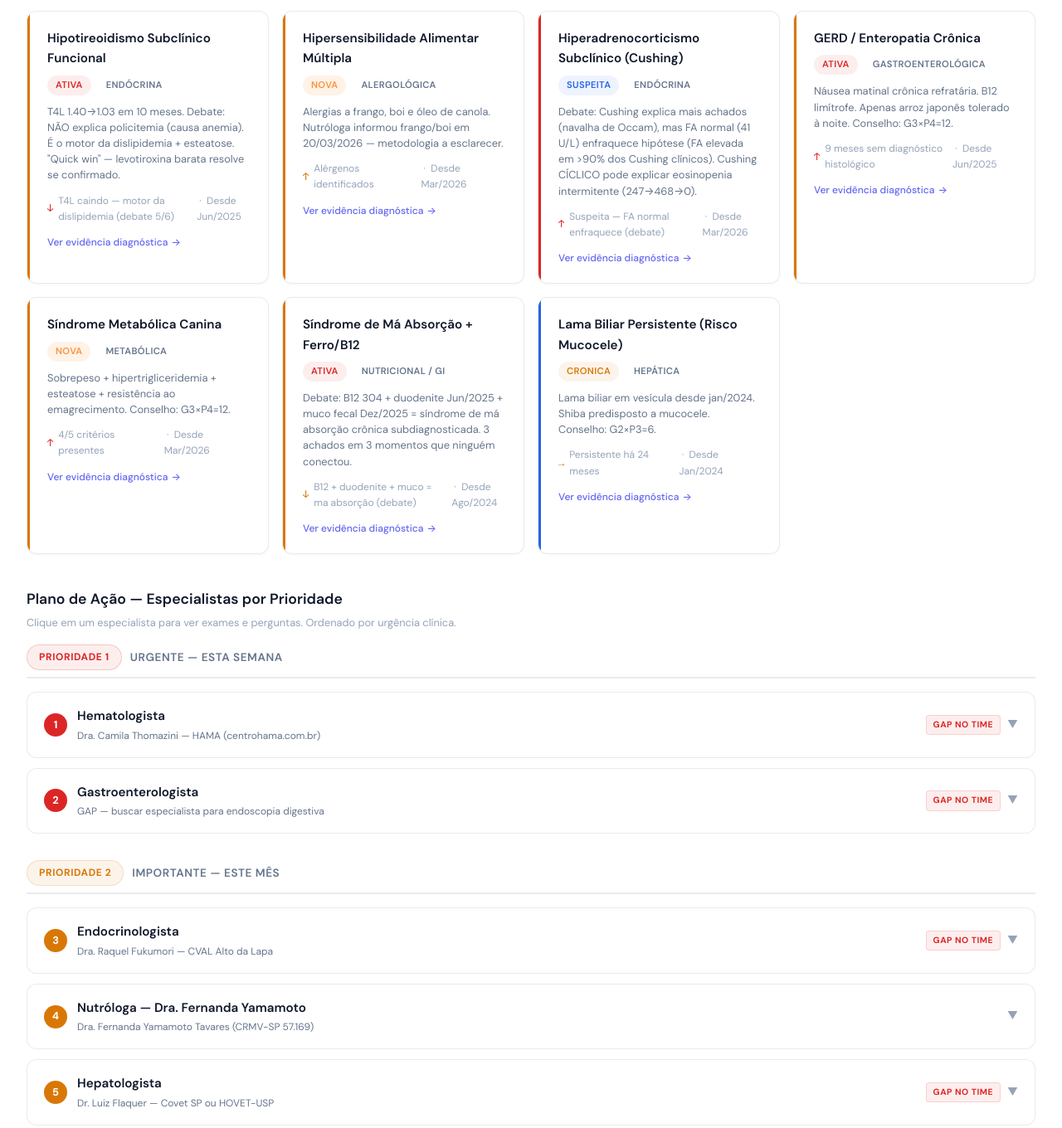
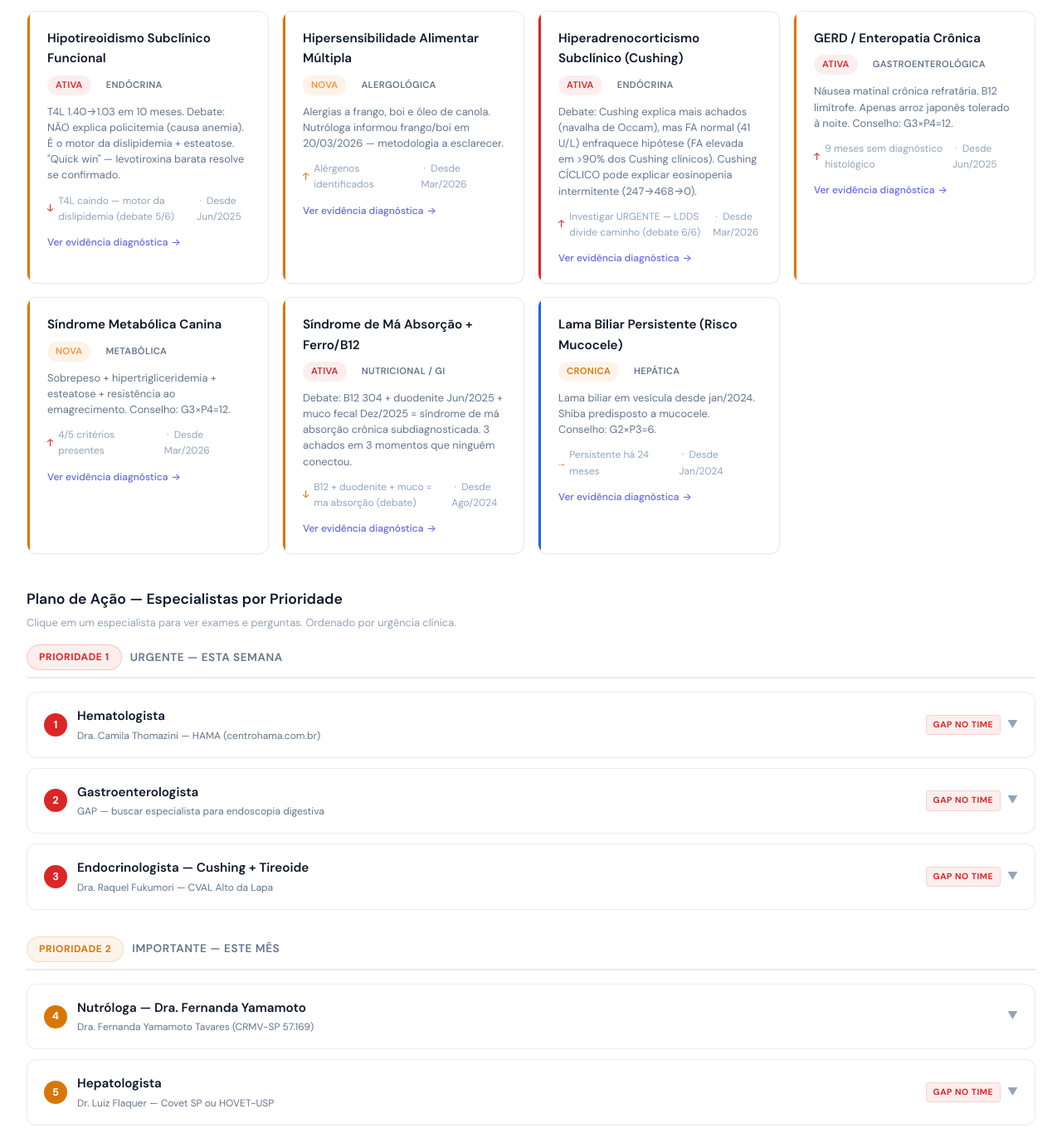
Before and after one commit to mahkoyama/Wally, a plain HTML site: page dashboard-saude-wally.html in a window 1280 px wide. Shown: the part 1048-2408 px from the top of the page at 83% size. Drawn offline with nearby package versions, Linux system fonts and the light colour scheme.

Commit message:
Cushing ativo + Endocrinologista urgente no plano de ação
- Cushing: status 'suspeita' → 'ativa' (aparece em Condições Ativas)
- Endocrinologista movida para Prioridade 1 (URGENTE) — LDDS para Cushing
- Specialty renomeada: "Endocrinologista — Cushing + Tireoide" (visibilidade)

Co-Authored-By: Claude Opus 4.6 (1M context) <noreply@anthropic.com>

```diff
--- a/dashboard-saude-wally.html
+++ b/dashboard-saude-wally.html
@@ -1233,11 +1233,11 @@
       {
         id: 'cushing',
         name: 'Hiperadrenocorticismo Subcl\u00EDnico (Cushing)',
-        status: 'suspeita',
+        status: 'ativa',
         severity: 'alta',
         category: 'End\u00F3crina',
         firstDetected: 'Mar/2026',
-        trend: '\u2191 Suspeita \u2014 FA normal enfraquece (debate)',
+        trend: '\u2191 Investigar URGENTE \u2014 LDDS divide caminho (debate 6/6)',
         trendClass: 'danger',
         description: 'Debate: Cushing explica mais achados (navalha de Occam), mas FA normal (41 U/L) enfraquece hip\u00F3tese (FA elevada em >90% dos Cushing cl\u00EDnicos). Cushing C\u00CDCLICO pode explicar eosinopenia intermitente (247\u2192468\u21920).',
         markers: ['eosinofilos'],
@@ -1340,6 +1340,15 @@
             exams: ['Endoscopia digestiva alta + bi\u00F3psias (SEM omeprazol pr\u00E9vio)', 'Avalia\u00E7\u00E3o de gl\u00E2ndulas anais (sacculite nunca descartada)'],
             questions: ['A n\u00E1usea \u00E9 todo dia de manh\u00E3, mesmo quando come \u00E0 noite. O que pode estar causando?', 'Tem como dar algum protetor de est\u00F4mago enquanto esperamos a endoscopia?', 'Ele tamb\u00E9m se co\u00E7a muito no \u00E2nus \u2014 pode ter algum problema nas gl\u00E2ndulas anais?'],
             gap: true
+          },
+          {
+            specialty: 'Endocrinologista \u2014 Cushing + Tireoide',
+            who: 'Dra. Raquel Fukumori \u2014 CVAL Alto da Lapa',
+            why: 'CUSHING: debate 6/6 \u2014 LDDS urgente (Cushing c\u00EDclico explic. eosinopenia intermitente). TIREOIDE: T4L caindo, motor da dislipidemia.',
+            briefing: 'Doutora, meu cachorro Shiba de 7 anos tem dois problemas que parecem independentes. (1) Sangue grosso h\u00E1 2 anos (hemat\u00F3crito 55-60%) \u2014 um debate m\u00E9dico com 6 especialistas concluiu que pode ser policitemia vera OU Cushing subcl\u00EDnico. A fosfatase alcalina est\u00E1 normal (41), o que \u00E9 incomum em Cushing, mas pode ser Cushing c\u00EDclico. Os eosin\u00F3filos variaram: 247\u2192468\u21920, compat\u00EDvel com secre\u00E7\u00E3o intermitente de cortisol. (2) T4 livre caiu de 1.40 pra 1.03, triglicer\u00EDdeos dobraram, gordura no f\u00EDgado \u2014 provavelmente hipotireoidismo subcl\u00EDnico. Os especialistas recomendam LDDS (mais sens\u00EDvel que cortisol basal pra Cushing c\u00EDclico) + T4L/TSH/TgAA na mesma coleta.',
+            exams: ['LDDS (dexametasona baixa dose) \u2014 mais sens\u00EDvel para Cushing c\u00EDclico', 'T4L por di\u00E1lise de equil\u00EDbrio', 'TSH canino', 'TgAA (anticorpos antitireoglobulina)', 'EPO s\u00E9rica (na mesma coleta \u2014 divide PV vs. secund\u00E1ria)'],
+            questions: ['Os eosin\u00F3filos variaram muito (247\u2192468\u21920) \u2014 pode ser Cushing c\u00EDclico? Por isso preferimos LDDS ao cortisol basal.', 'A tireoide pode explicar os triglicer\u00EDdeos e a gordura no f\u00EDgado, mas N\u00C3O a policitemia, correto?', 'Se confirmar hipotireoidismo + Cushing, qual tratar primeiro?', 'Podemos coletar LDDS + T4L/TSH/TgAA + EPO na mesma sess\u00E3o?'],
+            gap: true
           }
         ]
       },
@@ -1348,15 +1357,6 @@
         label: 'IMPORTANTE \u2014 Este m\u00EAs',
         color: 'warning',
         specialists: [
-          {
-            specialty: 'Endocrinologista',
-            who: 'Dra. Raquel Fukumori \u2014 CVAL Alto da Lapa',
-            why: 'Debate: duas condi\u00E7\u00F5es independentes (PV/Cushing + hipotireoidismo). LDDS + T4L/TSH/TgAA na mesma sess\u00E3o.',
-            briefing: 'Doutora, meu cachorro Shiba de 7 anos tem dois problemas que parecem independentes. (1) Sangue grosso h\u00E1 2 anos (hemat\u00F3crito 55-60%) \u2014 um debate m\u00E9dico com 6 especialistas concluiu que pode ser policitemia vera OU Cushing subcl\u00EDnico. A fosfatase alcalina est\u00E1 normal (41), o que \u00E9 incomum em Cushing, mas pode ser Cushing c\u00EDclico. Os eosin\u00F3filos variaram: 247\u2192468\u21920, compat\u00EDvel com secre\u00E7\u00E3o intermitente de cortisol. (2) T4 livre caiu de 1.40 pra 1.03, triglicer\u00EDdeos dobraram, gordura no f\u00EDgado \u2014 provavelmente hipotireoidismo subcl\u00EDnico. Os especialistas recomendam LDDS (mais sens\u00EDvel que cortisol basal pra Cushing c\u00EDclico) + T4L/TSH/TgAA na mesma coleta.',
-            exams: ['LDDS (dexametasona baixa dose) \u2014 mais sens\u00EDvel para Cushing c\u00EDclico', 'T4L por di\u00E1lise de equil\u00EDbrio', 'TSH canino', 'TgAA (anticorpos antitireoglobulina)', 'EPO s\u00E9rica (na mesma coleta \u2014 divide PV vs. secund\u00E1ria)'],
-            questions: ['Os eosin\u00F3filos variaram muito (247\u2192468\u21920) \u2014 pode ser Cushing c\u00EDclico? Por isso preferimos LDDS ao cortisol basal.', 'A tireoide pode explicar os triglicer\u00EDdeos e a gordura no f\u00EDgado, mas N\u00C3O a policitemia, correto?', 'Se confirmar hipotireoidismo + Cushing, qual tratar primeiro?', 'Podemos coletar LDDS + T4L/TSH/TgAA + EPO na mesma sess\u00E3o?'],
-            gap: true
-          },
           {
             specialty: 'Nutr\u00F3loga \u2014 Dra. Fernanda Yamamoto',
             who: 'Dra. Fernanda Yamamoto Tavares (CRMV-SP 57.169)',
```
Also changed, not shown: index.html (+11 -11 lines).
